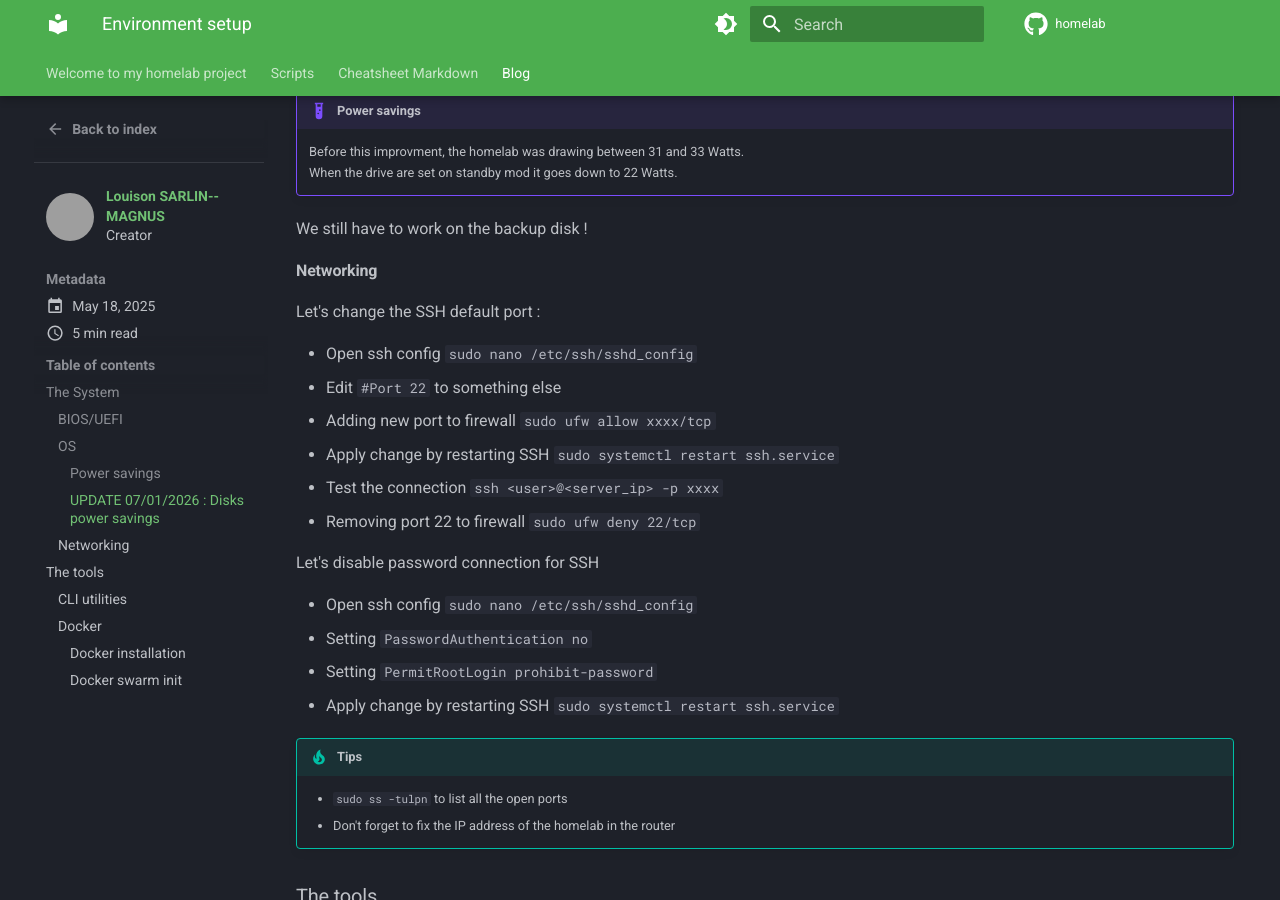
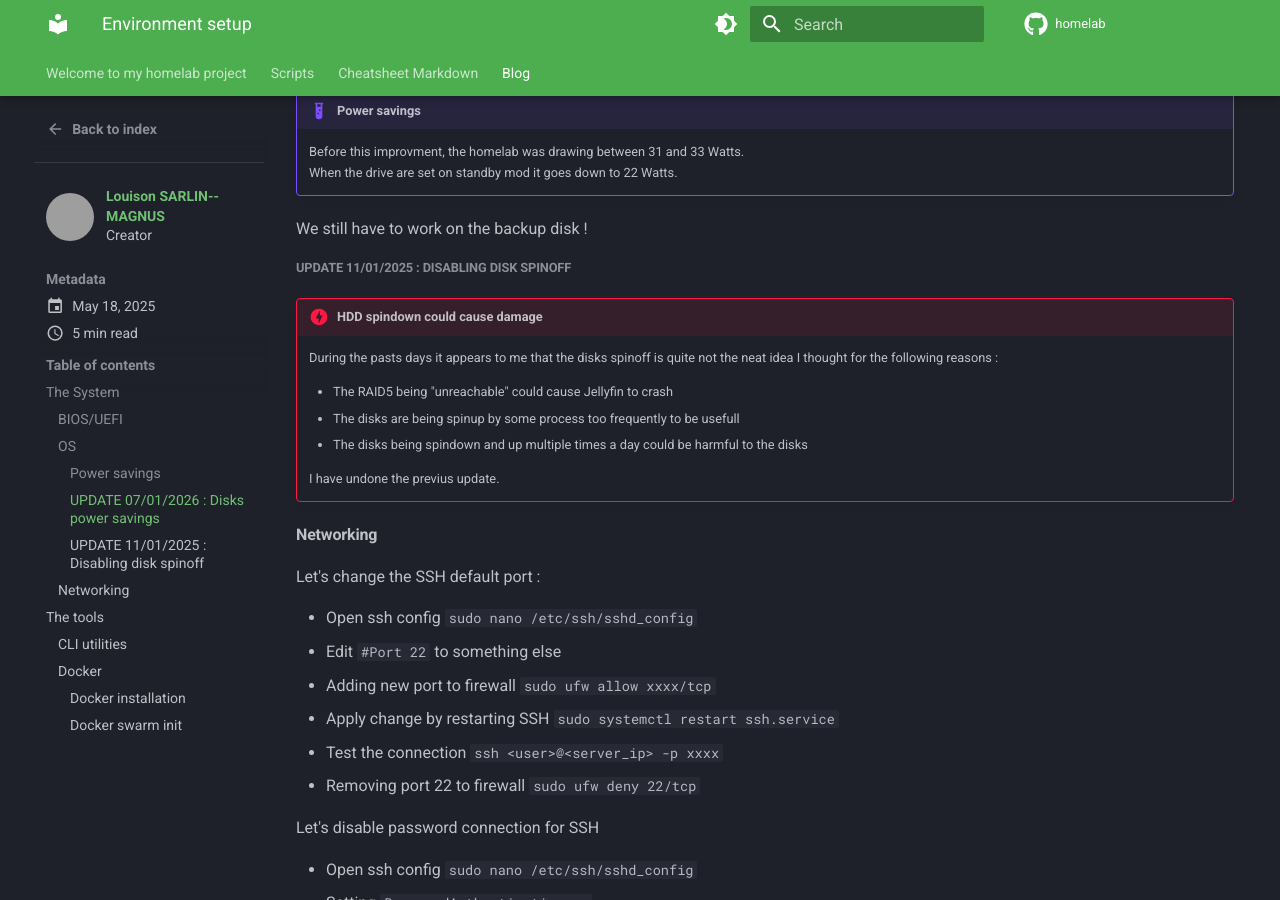
Before and after one commit to louisonsarlinmagnus/homelab, an MkDocs documentation site: the page built from docs/blog/posts/env_sertup.md, in a window 1280 px wide and 900 px high, scrolled down 2457 px. Built offline with MkDocs 1.6.1 and Material for MkDocs 9.7.7, drawn with Linux system fonts in a browser that asks for light colours; comment, search, counter and statistics services are not loaded; grey boxes are pictures that could not be loaded.

Commit message:
doc: spindown RAID disks doc update

```diff
--- a/docs/blog/posts/env_sertup.md
+++ b/docs/blog/posts/env_sertup.md
@@ -121,6 +121,18 @@ louison@homelab:~/homelab$ sudo hdparm -C /dev/sdb
 
 We still have to work on the backup disk !
 
+### UPDATE 11/01/2025 : Disabling disk spinoff
+
+!!! danger "HDD spindown could cause damage"
+    During the pasts days it appears to me that the disks spinoff is quite not the neat idea I thought for the following reasons :
+
+    - The RAID5 being "unreachable" could cause Jellyfin to crash
+    - The disks are being spinup by some process too frequently to be usefull
+    - The disks being spindown and up multiple times a day could be harmful to the disks
+
+    I have undone the previus update.
+
+
 ## Networking
 
 Let's change the SSH default port :
```
